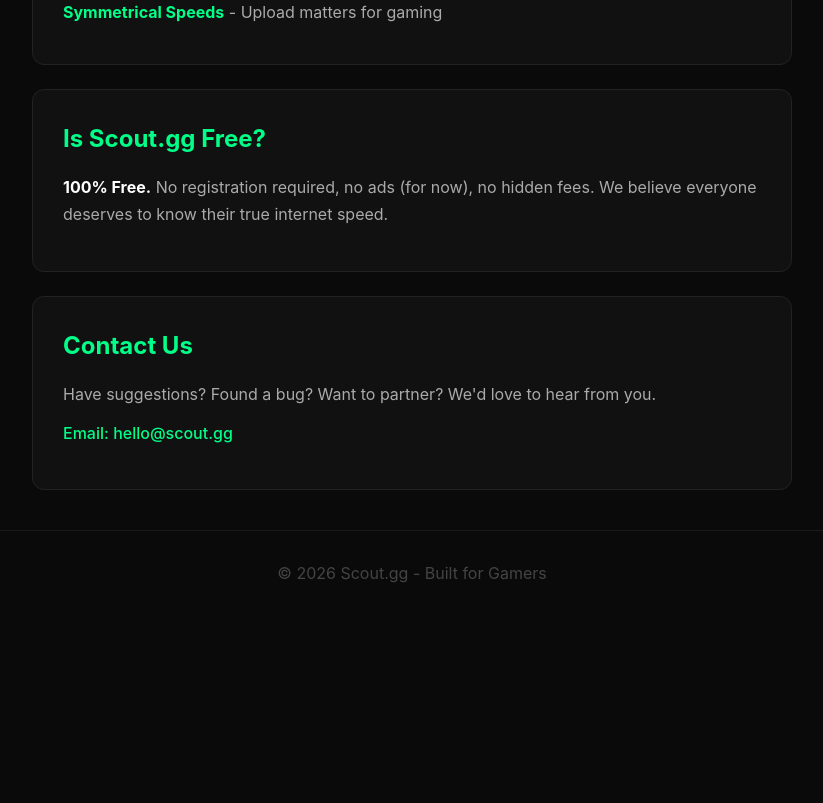
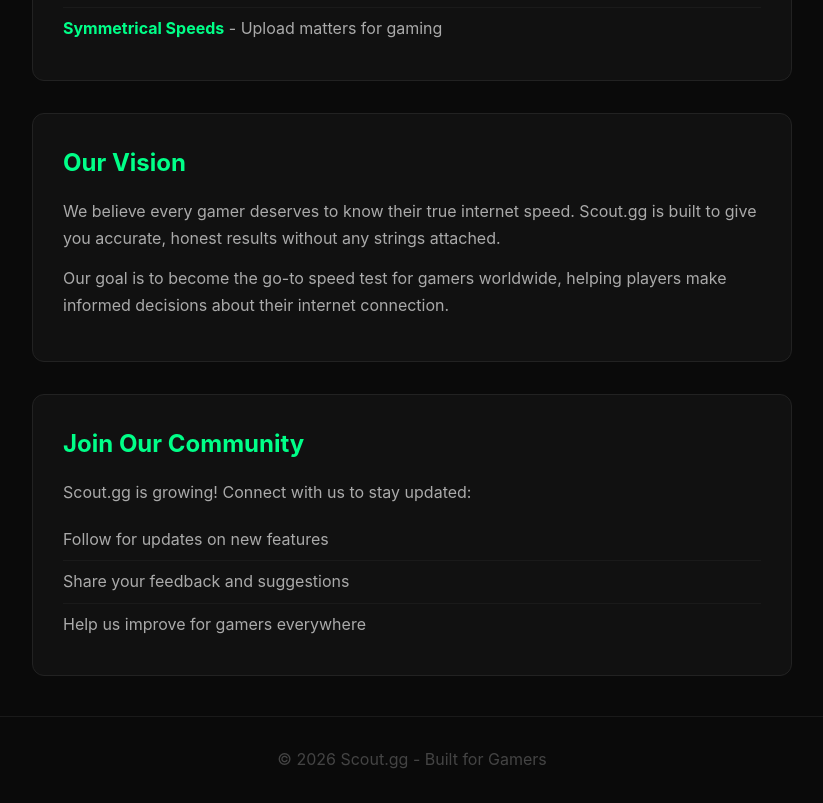
Before and after one commit to Asad271/scout.gg, a Next.js app: page /about in a window 1280 px wide. Shown: the part 1140-1943 px from the top of the page, without its empty margins (228-1051 px from the left). Before the commit the page ends 1757 px from the top, so only its background shows below. Built offline with nearby package versions, Linux system fonts and the light colour scheme.

Commit message:
Update about page - replace contact with community section

```diff
--- a/pages/about.js
+++ b/pages/about.js
@@ -82,21 +82,27 @@
           </div>
 
           <div className="content-card">
-            <h2>Is Scout.gg Free?</h2>
+            <h2>Our Vision</h2>
             <p>
-              <strong>100% Free.</strong> No registration required, no ads (for now),
-              no hidden fees. We believe everyone deserves to know their true internet speed.
+              We believe every gamer deserves to know their true internet speed.
+              Scout.gg is built to give you accurate, honest results without any strings attached.
+            </p>
+            <p>
+              Our goal is to become the go-to speed test for gamers worldwide,
+              helping players make informed decisions about their internet connection.
             </p>
           </div>
 
           <div className="content-card">
-            <h2>Contact Us</h2>
+            <h2>Join Our Community</h2>
             <p>
-              Have suggestions? Found a bug? Want to partner? We'd love to hear from you.
+              Scout.gg is growing! Connect with us to stay updated:
             </p>
-            <p className="contact-email">
-              Email: hello@scout.gg
-            </p>
+            <ul className="feature-list">
+              <li>Follow for updates on new features</li>
+              <li>Share your feedback and suggestions</li>
+              <li>Help us improve for gamers everywhere</li>
+            </ul>
           </div>
         </section>
       </main>
@@ -177,7 +183,7 @@
         .content-section {
           display: flex;
           flex-direction: column;
-          gap: 24px;
+          gap: 32px;
         }
 
         .content-card {
```
